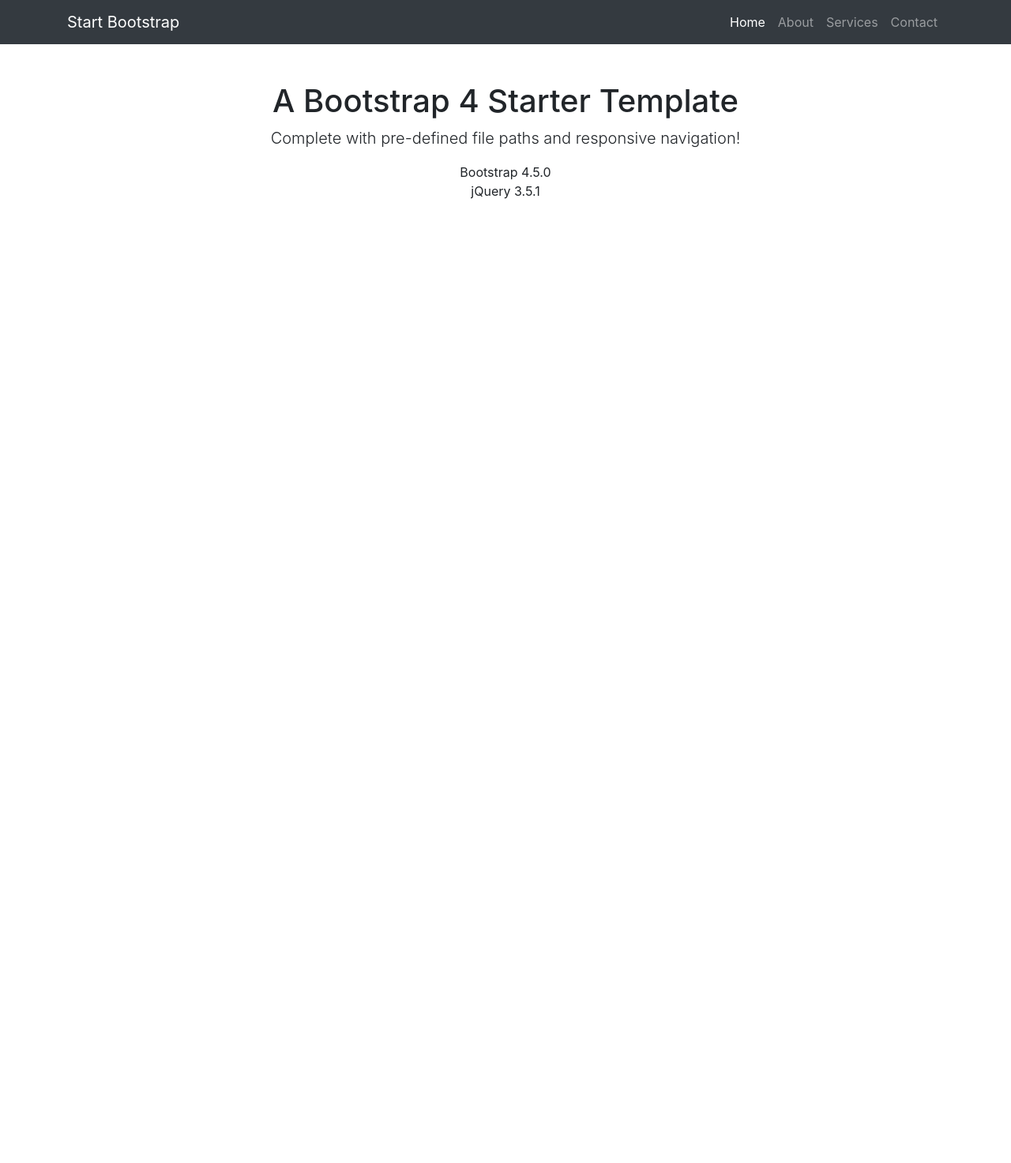
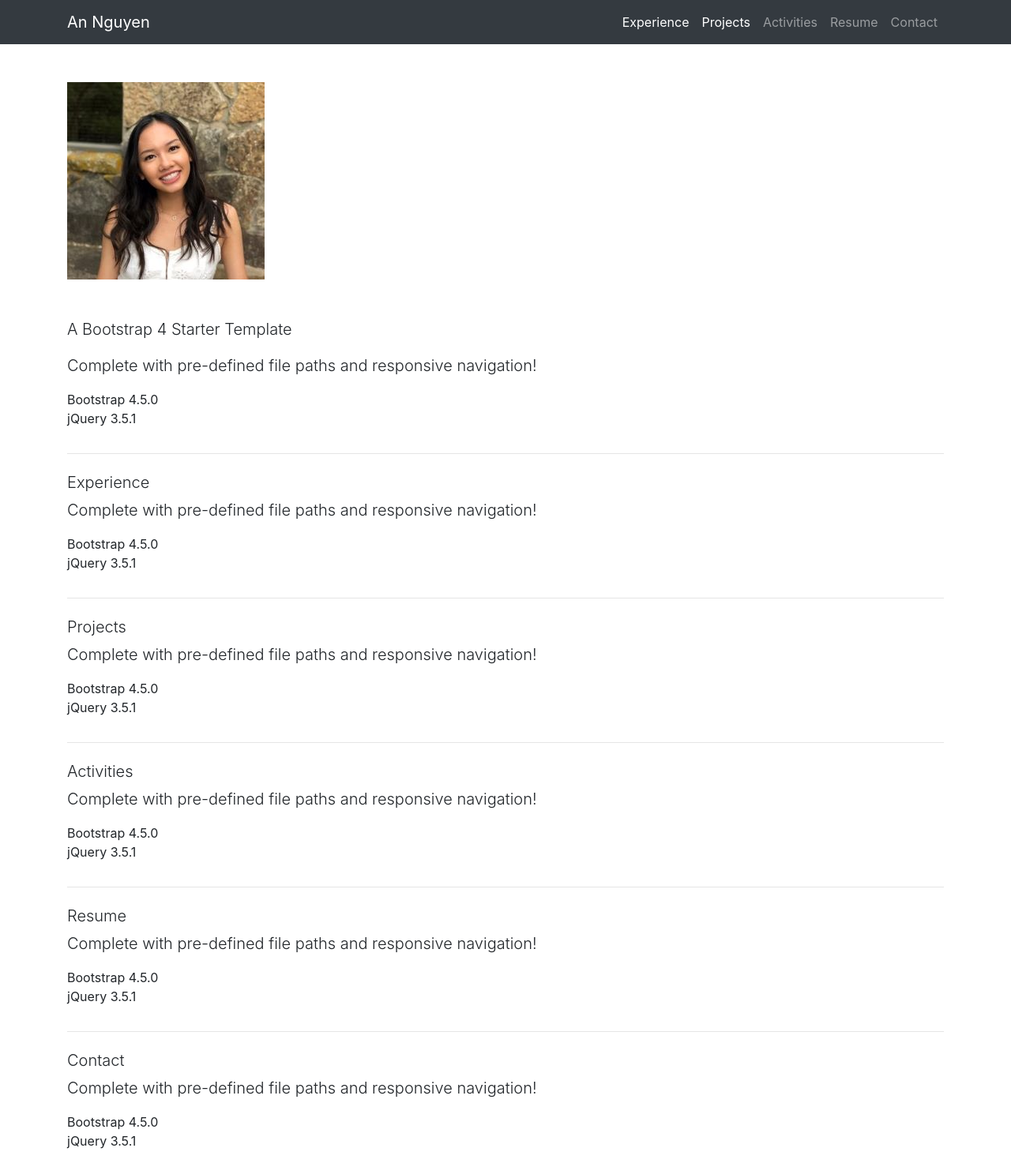
Before and after one commit to annguyens/an.nguyens, a website: page index.html in a window 1280 px wide. Shown: the whole page at 79% size. Before the commit the page ends 800 px from the top, so only its background shows below. Drawn offline with Linux system fonts and the light colour scheme.

Commit message:
basic structure

```diff
--- a/index.html
+++ b/index.html
@@ -8,7 +8,7 @@
   <meta name="description" content="">
   <meta name="author" content="">
 
-  <title>Bare - Start Bootstrap Template</title>
+  <title>An Nguyen | Undergraduate Researcher at UTA</title>
 
   <!-- Bootstrap core CSS -->
   <link href="vendor/bootstrap/css/bootstrap.min.css" rel="stylesheet">
@@ -20,22 +20,27 @@
   <!-- Navigation -->
   <nav class="navbar navbar-expand-lg navbar-dark bg-dark static-top">
     <div class="container">
-      <a class="navbar-brand" href="#">Start Bootstrap</a>
+      <a class="navbar-brand" href="#">An Nguyen</a>
       <button class="navbar-toggler" type="button" data-toggle="collapse" data-target="#navbarResponsive" aria-controls="navbarResponsive" aria-expanded="false" aria-label="Toggle navigation">
         <span class="navbar-toggler-icon"></span>
       </button>
       <div class="collapse navbar-collapse" id="navbarResponsive">
         <ul class="navbar-nav ml-auto">
           <li class="nav-item active">
-            <a class="nav-link" href="#">Home
+            <a class="nav-link" href="#">Experience
+              <span class="sr-only">(current)</span>
+            </a>
+          </li>
+          <li class="nav-item active">
+            <a class="nav-link" href="#">Projects
               <span class="sr-only">(current)</span>
             </a>
           </li>
           <li class="nav-item">
-            <a class="nav-link" href="#">About</a>
+            <a class="nav-link" href="#">Activities</a>
           </li>
           <li class="nav-item">
-            <a class="nav-link" href="#">Services</a>
+            <a class="nav-link" href="#">Resume</a>
           </li>
           <li class="nav-item">
             <a class="nav-link" href="#">Contact</a>
@@ -48,8 +53,64 @@
   <!-- Page Content -->
   <div class="container">
     <div class="row">
-      <div class="col-lg-12 text-center">
-        <h1 class="mt-5">A Bootstrap 4 Starter Template</h1>
+      <div class="col-lg-12">
+        <img class="mt-5 lead" src="vendor/img/portrait.jpg">
+        <p class="mt-5 lead">A Bootstrap 4 Starter Template</p>
+        <p class="lead">Complete with pre-defined file paths and responsive navigation!</p>
+        <ul class="list-unstyled">
+          <li>Bootstrap 4.5.0</li>
+          <li>jQuery 3.5.1</li>
+        </ul>
+      </div>
+    </div>
+    <hr>
+    <div class="row">
+      <div class="col-lg-12">
+        <h2 class="mt-2 lead">Experience</h2>
+        <p class="lead">Complete with pre-defined file paths and responsive navigation!</p>
+        <ul class="list-unstyled">
+          <li>Bootstrap 4.5.0</li>
+          <li>jQuery 3.5.1</li>
+        </ul>
+      </div>
+    </div>
+    <hr>
+    <div class="row">
+      <div class="col-lg-12">
+        <h2 class="mt-2 lead">Projects</h2>
+        <p class="lead">Complete with pre-defined file paths and responsive navigation!</p>
+        <ul class="list-unstyled">
+          <li>Bootstrap 4.5.0</li>
+          <li>jQuery 3.5.1</li>
+        </ul>
+      </div>
+    </div>
+    <hr>
+    <div class="row">
+      <div class="col-lg-12">
+        <h2 class="mt-2 lead">Activities</h2>
+        <p class="lead">Complete with pre-defined file paths and responsive navigation!</p>
+        <ul class="list-unstyled">
+          <li>Bootstrap 4.5.0</li>
+          <li>jQuery 3.5.1</li>
+        </ul>
+      </div>
+    </div>
+    <hr>
+    <div class="row">
+      <div class="col-lg-12">
+        <h2 class="mt-2 lead">Resume</h2>
+        <p class="lead">Complete with pre-defined file paths and responsive navigation!</p>
+        <ul class="list-unstyled">
+          <li>Bootstrap 4.5.0</li>
+          <li>jQuery 3.5.1</li>
+        </ul>
+      </div>
+    </div>
+    <hr>
+    <div class="row">
+      <div class="col-lg-12">
+        <h2 class="mt-2 lead">Contact</h2>
         <p class="lead">Complete with pre-defined file paths and responsive navigation!</p>
         <ul class="list-unstyled">
           <li>Bootstrap 4.5.0</li>
```
Also changed, not shown: package.json (+5 -4 lines), vendor/img/portrait.jpg (added), 1 other file.
